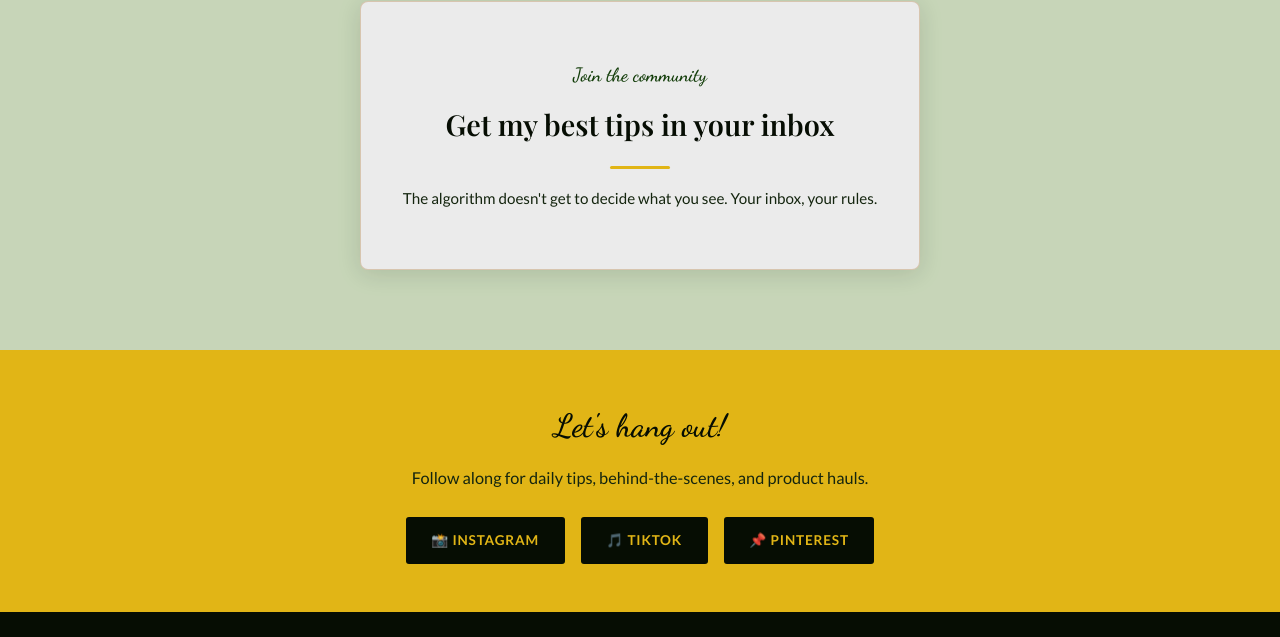
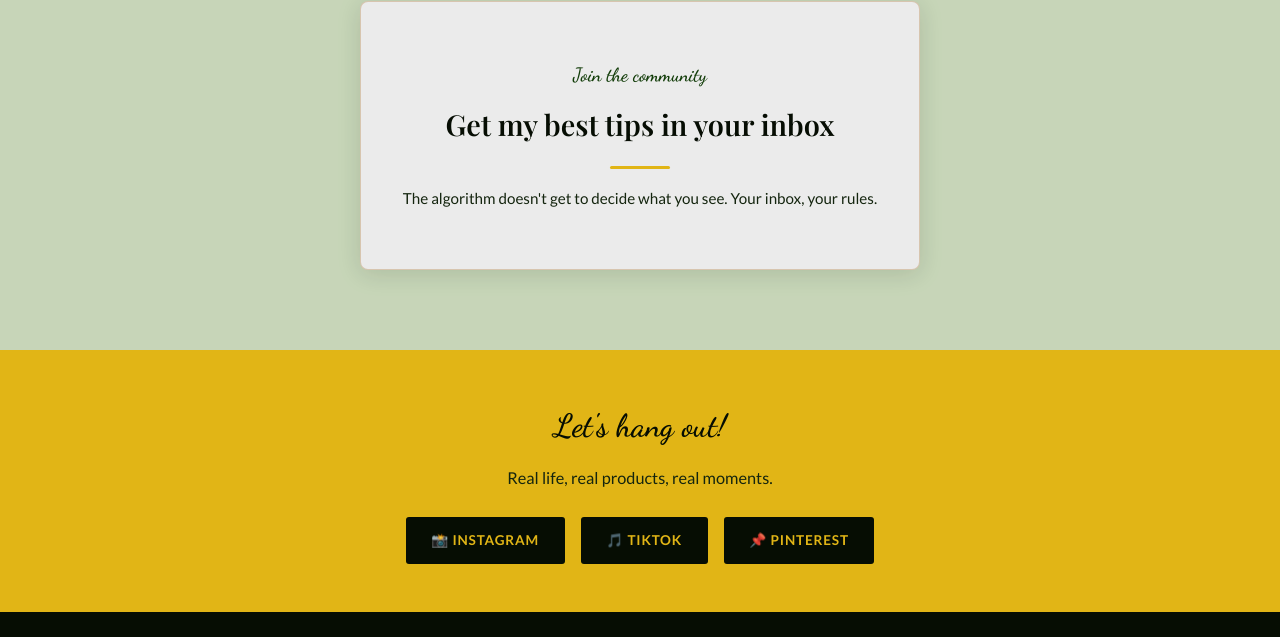
Before and after one commit to Harleydawn/naturally-with-harley, a plain HTML site: page index.html in a window 1280 px wide. Shown: the part 4716-5353 px from the top of the page. Drawn offline with nearby package versions, Linux system fonts and the light colour scheme; a web font is replaced by a local one.

Commit message:
Update social section tagline

```diff
--- a/index.html
+++ b/index.html
@@ -915,7 +915,7 @@
   <!-- ── SOCIAL ─────────────────────────────────────────── -->
   <section id="social">
     <h2>Let's hang out!</h2>
-    <p>Follow along for daily tips, behind-the-scenes, and product hauls.</p>
+    <p>Real life, real products, real moments.</p>
     <div class="social-links">
       <a href="#" class="social-btn" data-platform="instagram">📸 Instagram</a>
       <a href="#" class="social-btn" data-platform="tiktok">🎵 TikTok</a>
```
